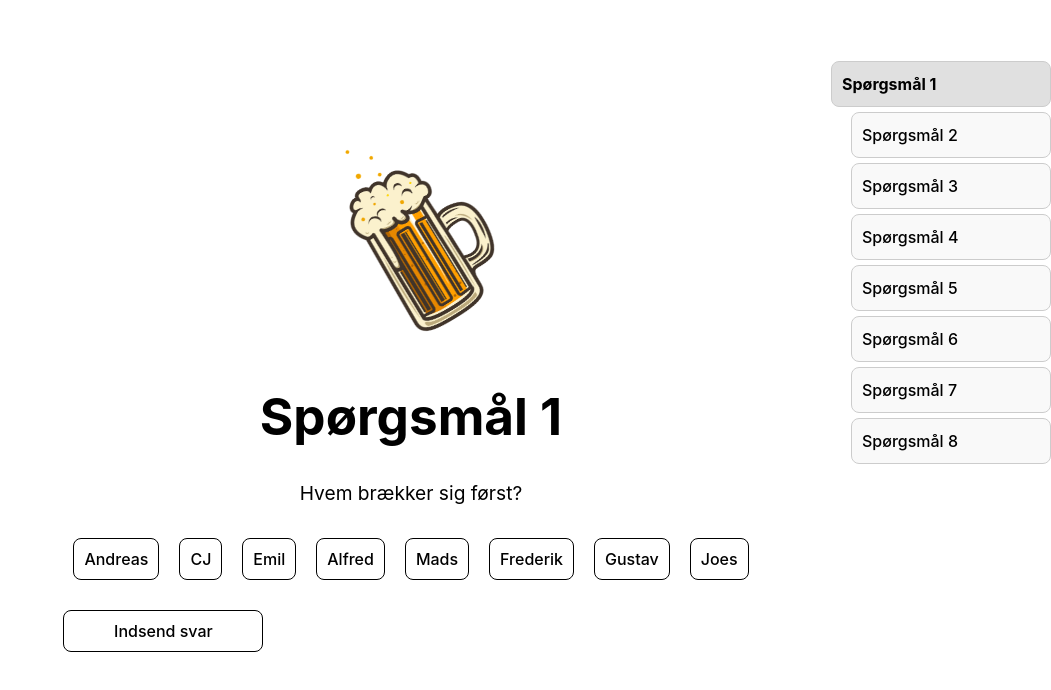
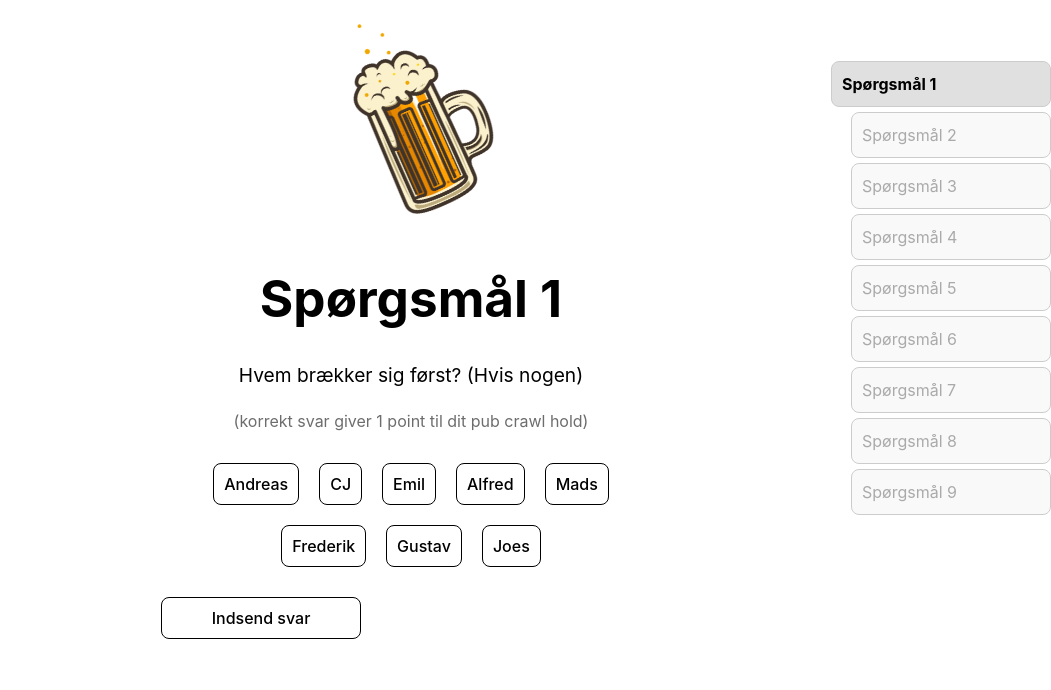
Before and after one commit to Jossemand/PubCrawlFrontEnd, a React (Vite) app: page /questions/1 in a window 1280 px wide. Shown: the top 690 px of the page, without its empty margins (229-1280 px from the left). Built offline with nearby package versions, Linux system fonts and the light colour scheme.

Commit message:
Fixed nav boxes

```diff
--- a/src/App.css
+++ b/src/App.css
@@ -1,23 +1,5 @@
 #root {
   max-width: 1280px;
   margin: 0 auto;
-  padding: 2rem;
   text-align: center;
 }
-
-.beer-logo {
-  padding-left: 15px;
-  width: 200px;
-  height: 200px;
-  animation: rotation 6s infinite linear;
-  object-fit: contain;
-}
-
-@keyframes rotation {
-  from {
-    transform: rotate(0deg);
-  }
-  to {
-    transform: rotate(360deg);
-  }
-}
--- a/src/App.tsx
+++ b/src/App.tsx
@@ -1,6 +1,5 @@
 import "./App.css";
 import Header from "./Components/Header/Header";
-import HomeScreen from "./Components/HomeScreen/homeScreen";
 import { Outlet, useNavigate } from "react-router-dom";
 
 function App() {
--- /dev/null
+++ b/src/Components/DrawingCanvas/drawingCanvas.css
@@ -0,0 +1,10 @@
+.drawing-canvas {
+  display: flex;
+  justify-content: center;
+  align-items: center;
+  border: 1px solid #000; /* Optional: border to show canvas edges */
+}
+
+canvas {
+  border: 1px solid #000; /* Optional: border to show canvas edges */
+}
--- /dev/null
+++ b/src/Components/DrawingCanvas/drawingCanvas.tsx
@@ -0,0 +1,64 @@
+import React, { useRef, useState, useEffect } from "react";
+import "./drawingCanvas.css";
+
+const DrawingCanvas: React.FC = () => {
+  const canvasRef = useRef<HTMLCanvasElement>(null);
+  const [isDrawing, setIsDrawing] = useState(false);
+
+  useEffect(() => {
+    const canvas = canvasRef.current;
+    const context = canvas?.getContext("2d");
+
+    if (context) {
+      context.strokeStyle = "#000"; // Set the stroke color
+      context.lineWidth = 2; // Set the line width
+      context.lineCap = "round"; // Set the line cap style
+    }
+  }, []);
+
+  const startDrawing = (event: React.MouseEvent<HTMLCanvasElement>) => {
+    const canvas = canvasRef.current;
+    if (canvas) {
+      const { offsetX, offsetY } = event.nativeEvent;
+      const context = canvas.getContext("2d");
+      if (context) {
+        context.beginPath();
+        context.moveTo(offsetX, offsetY);
+        setIsDrawing(true);
+      }
+    }
+  };
+
+  const draw = (event: React.MouseEvent<HTMLCanvasElement>) => {
+    if (!isDrawing) return;
+    const canvas = canvasRef.current;
+    if (canvas) {
+      const { offsetX, offsetY } = event.nativeEvent;
+      const context = canvas.getContext("2d");
+      if (context) {
+        context.lineTo(offsetX, offsetY);
+        context.stroke();
+      }
+    }
+  };
+
+  const stopDrawing = () => {
+    setIsDrawing(false);
+  };
+
+  return (
+    <div className="drawing-canvas">
+      <canvas
+        ref={canvasRef}
+        width={500} // Adjust as needed
+        height={350} // Adjust as needed
+        onMouseDown={startDrawing}
+        onMouseMove={draw}
+        onMouseUp={stopDrawing}
+        onMouseLeave={stopDrawing}
+      />
+    </div>
+  );
+};
+
+export default DrawingCanvas;
--- a/src/Components/Header/Header.css
+++ b/src/Components/Header/Header.css
@@ -1,5 +1,7 @@
 .beer-logo {
+  top: 0;
   padding-left: 15px;
+  padding-top: 10px;
   width: 200px;
   height: 200px;
   animation: rotation 6s infinite linear;
@@ -14,3 +16,6 @@
     transform: rotate(360deg);
   }
 }
+
+.header-bar {
+}
--- a/src/Components/Header/Header.tsx
+++ b/src/Components/Header/Header.tsx
@@ -1,10 +1,11 @@
 import beer from "../../assets/beer.png";
+import "./Header.css";
 
 function Header() {
   return (
     <>
       <header>
-        <div>
+        <div className="header-bar">
           <a>
             <img src={beer} className="beer-logo" />
           </a>
--- a/src/Components/LogInScreen/loginScreen.tsx
+++ b/src/Components/LogInScreen/loginScreen.tsx
@@ -71,7 +71,7 @@ function loginScreen() {
 
           <button
             className="continue-button"
-            onClick={() => navigate("/questions")}
+            onClick={() => navigate("/questions/1")}
           >
             Fortsæt til spørgsmål
           </button>
--- a/src/Components/QuestionsScreen/questionsScreen.css
+++ b/src/Components/QuestionsScreen/questionsScreen.css
@@ -5,6 +5,8 @@
 .content {
   flex: 1;
   padding: 20px;
+  width: 500px;
+  height: 50rem;
 }
 
 .answers {
@@ -74,3 +76,8 @@
 .question-text {
   font-size: 1.2em;
 }
+
+.nav-box.disabled {
+  cursor: not-allowed;
+  color: #aaa;
+}
--- a/src/Components/QuestionsScreen/questionsScreen.tsx
+++ b/src/Components/QuestionsScreen/questionsScreen.tsx
@@ -1,10 +1,12 @@
 import { useNavigate, useParams, Link, Outlet } from "react-router-dom";
 import "./questionsScreen.css";
+import DrawingCanvas from "../DrawingCanvas/drawingCanvas";
+import { useState } from "react";
 
 const questions = [
   {
-    text: "Hvem brækker sig først?",
-    optionalText: "",
+    text: "Hvem brækker sig først? (Hvis nogen)",
+    optionalText: "(korrekt svar giver 1 point til dit pub crawl hold)",
     type: "multiple",
     options: [
       "Andreas",
@@ -18,8 +20,8 @@ const questions = [
     ],
   },
   {
-    text: "Hvad er den bedste alder i forbindelse med kvinder?",
-    optionalText: "",
+    text: 'Hvad har Carl Johan svaret på dette spørgsmål: "Hvad er den bedste alder i forbindelse med kvinder?"',
+    optionalText: "(korrekt svar giver 1 point til dit pub crawl hold)",
     type: "multiple",
     options: ["0-3", "4-7", "8-11", "12-15", "16-19", "20-23", "24-27"],
   },
@@ -36,10 +38,10 @@ const questions = [
     options: ["1", "2", "3", "4", "5", "6", "7", "8", "9", "9+"],
   },
   {
-    text: "Hvem vinder pub crawlen?",
-    optionalText: "",
+    text: "Hvilket hold har flest point på stop nr. 4?",
+    optionalText: "(korrekt svar giver 1 point)",
     type: "yesno",
-    options: ["Hold 1", "Hold 2"],
+    options: ["Mit hold", "Mit modstanderhold"],
   },
   {
     text: "Hvor mange skiver snus tager Emil inden stop nr. 4?",
@@ -49,14 +51,22 @@ const questions = [
   },
   {
     text: "Starter Alfred på stop nr. 1?",
-    optionalText: "",
+    optionalText: "Alfred har ikke fået dette spørgsmål",
     type: "yesno",
     options: ["Ja", "Nej"],
   },
   {
     text: "Tegnekonkurrence",
-    optionalText: "",
+    optionalText:
+      "Tegn en tegning af en hund. Bedste tegning giver 1 point til dit hold. Min mor er dommer.",
     type: "drawing",
+  },
+  {
+    text: "Du skal slå alle pub crawlens medlemmer i røven inden stop nr. 2. Dette skal gøres uden nogen spørger hvorfor du slår folk i røven. (Folk skal ikke gætte at det er en opgave) Lykkes du, får dit hold 1 point.",
+    optionalText:
+      "Alle får en hemmelig opgave, der giver point til holdet, hvis opgaven succesfuldt fuldføres.",
+    type: "assignment",
+    options: ["modtaget"],
   },
 ];
 
@@ -66,11 +76,20 @@ function QuestionsScreen() {
   const questionIndex = parseInt(questionNumber ?? "1", 10) - 1;
   const currentQuestion = questions[questionIndex];
 
+  const [answeredQuestions, setAnsweredQuestions] = useState<boolean[]>(
+    Array(questions.length).fill(false)
+  );
+
   const handleLoginClick = () => {
     navigate("/confirmation");
   };
 
   const handleAnswerClick = () => {
+    // Mark the current question as answered
+    const updatedAnswers = [...answeredQuestions];
+    updatedAnswers[questionIndex + 1] = true;
+    setAnsweredQuestions(updatedAnswers);
+
     // Navigate to the next question, if there is one
     const nextQuestionIndex = questionIndex + 1;
     if (nextQuestionIndex < questions.length) {
@@ -82,6 +101,9 @@ function QuestionsScreen() {
   };
 
   const renderAnswerOptions = () => {
+    if (currentQuestion.type === "drawing") {
+      return <DrawingCanvas />;
+    }
     return (currentQuestion.options ?? []).map((option, idx) => (
       <button key={idx} className="answer-button" onClick={handleAnswerClick}>
         {option}
@@ -98,7 +120,7 @@ function QuestionsScreen() {
 
         <div className="answers">{renderAnswerOptions()}</div>
         <div className="button-box">
-          <button className="continue-button" onClick={handleLoginClick}>
+          <button className="continue-button" onClick={handleAnswerClick}>
             Indsend svar
           </button>
         </div>
@@ -106,13 +128,21 @@ function QuestionsScreen() {
 
       <div className="question-nav">
         {questions.map((_, index) => (
-          <Link to={`/questions/${index + 1}`} key={index} className="nav-link">
-            <div
-              className={`nav-box ${questionIndex === index ? "active" : ""}`}
-            >
-              Spørgsmål {index + 1}
-            </div>
-          </Link>
+          <div key={index} className="nav-link">
+            {answeredQuestions[index] || index === 0 ? (
+              <Link to={`/questions/${index + 1}`}>
+                <div
+                  className={`nav-box ${
+                    questionIndex === index ? "active" : ""
+                  }`}
+                >
+                  Spørgsmål {index + 1}
+                </div>
+              </Link>
+            ) : (
+              <div className="nav-box disabled">Spørgsmål {index + 1}</div>
+            )}
+          </div>
         ))}
       </div>
     </div>
--- a/src/index.css
+++ b/src/index.css
@@ -70,10 +70,6 @@ button:hover {
 button:active {
   box-shadow: 0 0 20px rgba(0, 0, 0, 0.5);
 }
-button:focus,
-button:focus-visible {
-  outline: 4px auto -webkit-focus-ring-color;
-}
 
 @media (prefers-color-scheme: dark) {
   :root {
```
